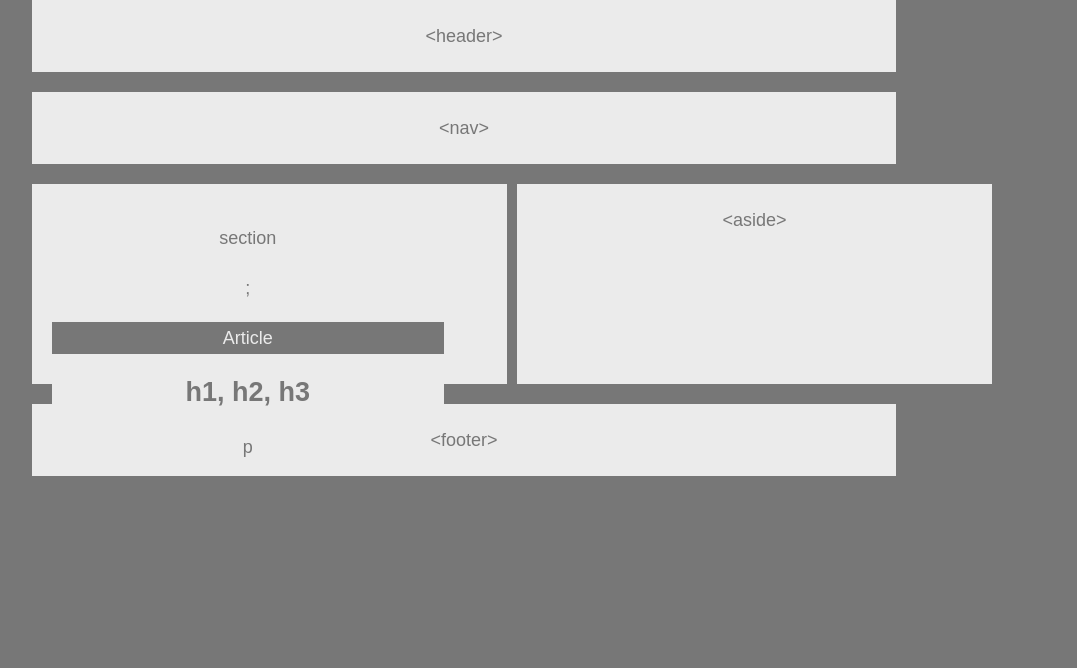
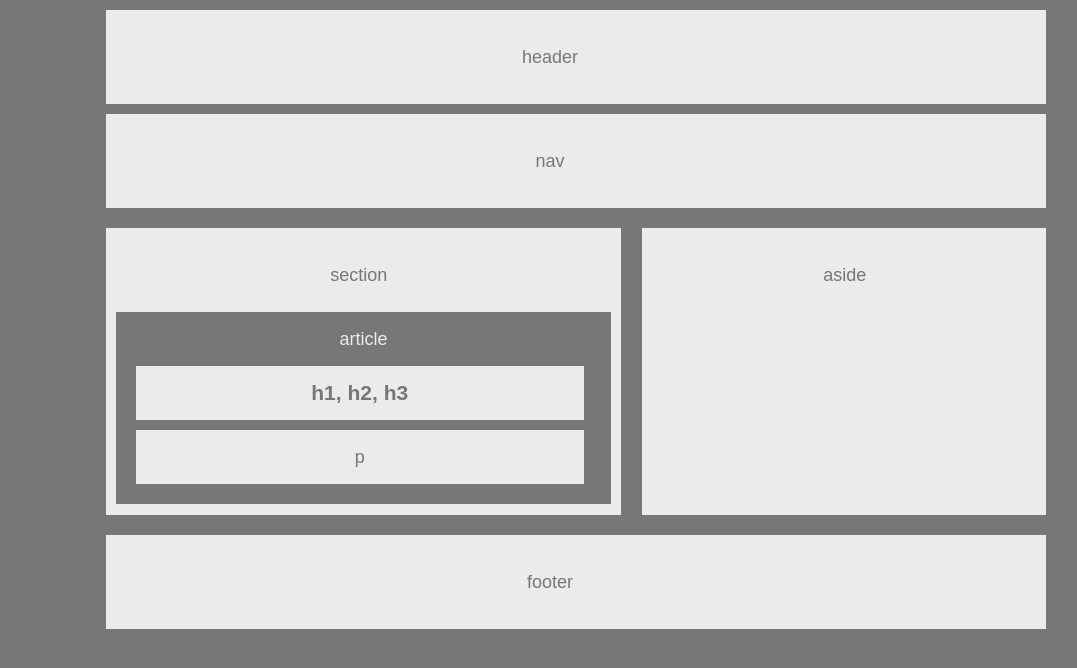
Before and after one commit to irfanwalele/HW-Wireframe, a plain HTML site: page index.html in a window 1280 px wide. Shown: the whole page, without its empty margins (64-1141 px from the left). Drawn offline with Linux system fonts and the light colour scheme.

Commit message:
corrections

```diff
--- a/index.css
+++ b/index.css
@@ -1,69 +1,57 @@
-* {
-    box-sizing: border-box;
-    text-align: center;
-    width: 90%;
+body {
+  width: 960px;
+  margin: auto;
+  font-family: Arial, "Helvetica Neue", Helvetica, sans-serif;
+  font-size: 18px;
+  line-height: 34px;
+  color: #777777;
+  background: #777777;
+}
 
-  }
-
-  body {
-    margin: auto;
-    font-size: 18px;
-    width: 960px;
-    line-height: 32px;
-    color: #777777;
-    background: #777777;
-    font-family: 'Arial', 'Helvetica Neue', Helvetica, sans-serif;
-
-  }
-
-#header {
-  padding: 20px;
-  margin-bottom: 20px;
+header,
+nav,
+section,
+aside,
+footer {
+  display: block;
+  padding: 10px;
+  margin: 10px;
+  text-align: center;
   background: #ebebeb;
 }
 
-#nav {
-  padding: 20px;
-  margin-bottom: 20px;
-  color: #777777;
-  background: #ebebeb;
+section {
+  display: block;
+  float: left;
+  width: 495px;
+  height: 267px;
+  overflow: hidden;
 }
 
-#section {
-float: left;
-width: 49.5%;
-height:200px;
-padding: 20px;
-border: 1px;
-color: #777777;
-background: #ebebeb;
-margin-bottom: 20px;
+aside {
+  display: block;
+  float: right;
+  width: 40%;
+  height: 267px;
+  overflow: hidden;
 }
 
-#article {
+article {
+  padding: 10px;
   color: #ebebeb;
   background: #777777;
 }
 
-#h1 {
-  color: #777777;
-  background: #ebebeb
+.clear {
+  clear: both;
 }
 
-#aside {
-  float: right;
-   width: 49.5%;
-   height: 200px;
-   border: 1px;
-   padding: 20px;
+h1,
+p {
+  width: 90%;
+  padding: 10px;
+  margin: 10px;
   color: #777777;
-  background: #ebebeb;
-  margin-bottom: 20px;
-}
-
-#footer {
-  padding: 20px;
-  margin-top: 240px;
-  color: #777777;
+  text-align: center;
   background: #ebebeb;
 }
--- a/index.html
+++ b/index.html
@@ -4,33 +4,48 @@
     <meta charset="UTF-8">
     <meta name="viewport" content="width=device-width, initial-scale=1.0">
     <meta http-equiv="X-UA-Compatible" content="ie=edge">
-    <title>My first Assignment 04.20.2019</title>
-    <link rel="stylesheet" type="text/css" href="index.css">
+    <title>Document</title>
+    <!-- insert the style link below -->
+    <link rel="stylesheet" type="text/css" href="index.css"
+
 </head>
+
 <body>
-        <header id="header">
-            &lt;header&gt;
+
+    <header>
+        <p>header</p>
     </header>
 
-        <nav id="nav">
-            &lt;nav&gt;
+    <nav>
+        <p>nav</p>
     </nav>
 
-        <section id="section">
+    <section>
         <heading>
-                <p>section<p>
-            </heading>;
-            <article id="article">Article</article>
-            <h1 id="h1">h1, h2, h3</h1>
-            <p id="p">p</p>
+            <p>section</p>
+        </heading>
+    <article>
+        <heading>article</heading>
+        <h1>h1, h2, h3</h1>
+        <p>p</p>
+    </article>
     </section>
 
-        <aside id="aside">
-            &lt;aside&gt;
+    <aside>
+        <heading>
+            <p>aside</p>
+        </heading>
     </aside>
+<!-- /*The clear property is directly related to floats. If the element can fit horizontally
+in the space next to another element which is floated, it will. Unless you apply clear
+to that element int he same direction as the float. Then the element will move down
+below the floated element.*/ -->
+    <div class="clear"></div>
 
-        <footer id="footer">
-            &lt;footer&gt;
+    <footer>
+        <p>footer</p>
     </footer>
+
 </body>
+
 </html>
```
Lines whose indentation alone changed are shown as unchanged.
